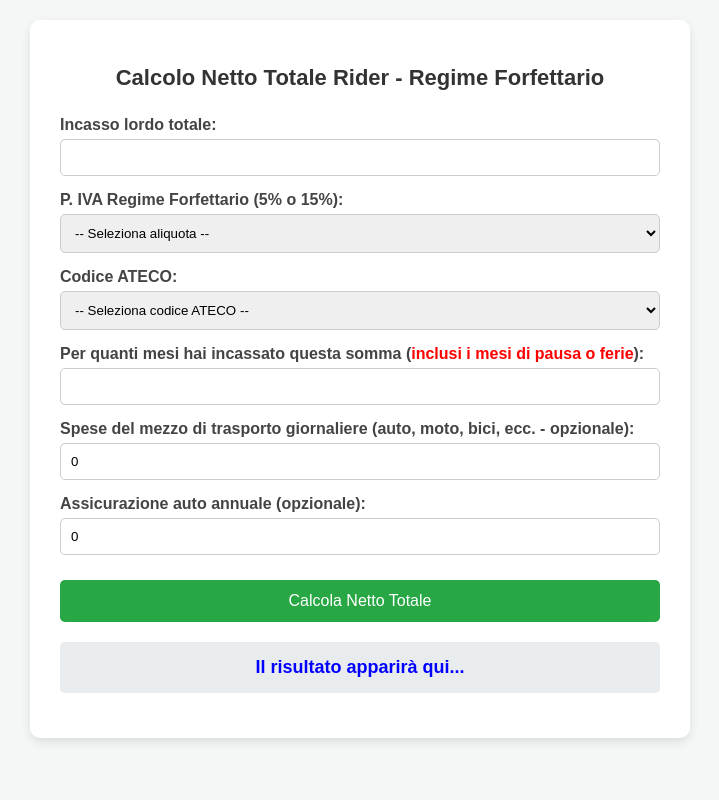
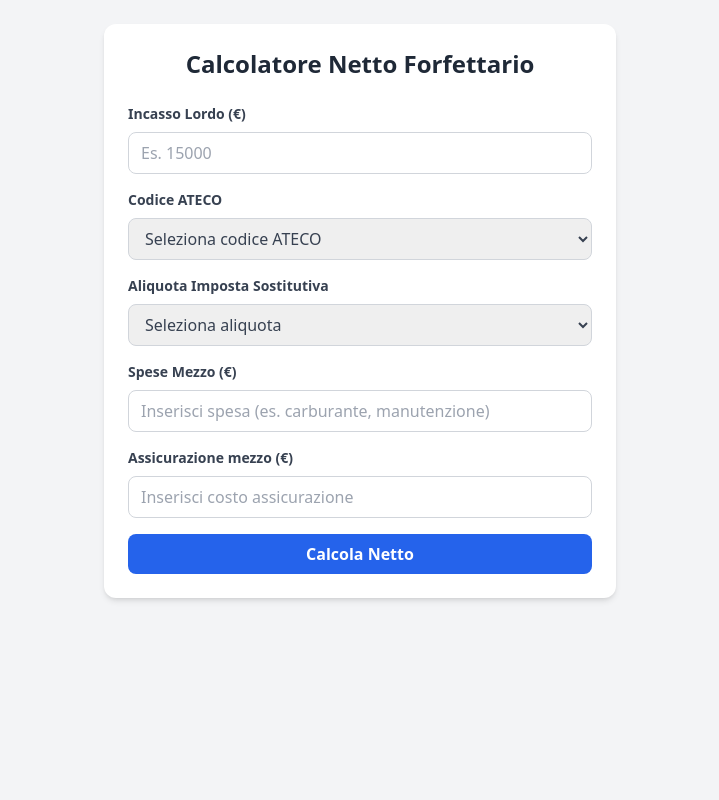
Before and after one commit to alihky/delivery-calculator, a FastAPI app: page / in a window 1280 px wide. Shown: the whole page, without its empty margins (280-999 px from the left). Run offline with FastAPI, Linux system fonts and the light colour scheme; some libraries are stand-ins or nearby versions.

Commit message:
Remove default values from select fields and inputs

```diff
--- a/templates/index.html
+++ b/templates/index.html
@@ -1,132 +1,75 @@
 <!DOCTYPE html>
-<html dir="ltr" lang="it">
+<html lang="it">
 <head>
+    <meta charset="UTF-8">
     <meta name="viewport" content="width=device-width, initial-scale=1.0">
-    <meta charset="UTF-8">
-    <title>Calcolo Netto Totale Rider - Regime Forfettario</title>
-    <style>
-        body { font-family: Arial, sans-serif; background-color: #f4f7f6; margin: 0; padding: 20px; }
-        .container { max-width: 600px; margin: 0 auto; background: white; padding: 30px; border-radius: 10px; box-shadow: 0 4px 10px rgba(0,0,0,0.1); }
-        h1 { color: #333; font-size: 22px; text-align: center; margin-bottom: 25px; }
-        label { display: block; margin-bottom: 5px; font-weight: bold; color: #444; }
-        input, select { width: 100%; padding: 10px; border: 1px solid #ccc; border-radius: 5px; box-sizing: border-box; margin-bottom: 15px; }
-        button { width: 100%; background-color: #28a745; color: white; padding: 12px; border: none; border-radius: 5px; font-size: 16px; cursor: pointer; margin-top: 10px; }
-        button:hover { background-color: #218838; }
-        #result { font-size: 18px; text-align: center; margin-top: 20px; padding: 15px; border-radius: 5px; background: #e9ecef; }
-    </style>
+    <title>Calcolatore Netto Forfettario - Rider</title>
+    <!-- Tailwind CSS -->
+    <script src="https://cdn.tailwindcss.com"></script>
 </head>
-<body>
-    <div class="container">
-        <h1>Calcolo Netto Totale Rider - Regime Forfettario</h1>
+<body class="bg-gray-100 min-h-screen py-6 px-4">
+    <div class="max-w-md mx-auto bg-white rounded-xl shadow-md overflow-hidden md:max-w-lg p-6">
+        <h1 class="text-2xl font-bold text-center text-gray-800 mb-6">Calcolatore Netto Forfettario</h1>
 
-        <label>Incasso lordo totale:</label>
-        <input type="number" id="total_income" step="any">
+        <form id="calculatorForm" class="space-y-4">
+            <!-- Incasso Lordo -->
+            <div>
+                <label class="block text-gray-700 text-sm font-bold mb-2">Incasso Lordo (€)</label>
+                <input type="number" step="0.01" name="gross_income" required
+                    class="w-full px-3 py-2 border border-gray-300 rounded-lg focus:outline-none focus:ring-2 focus:ring-blue-500"
+                    placeholder="Es. 15000">
+            </div>
 
-        <label>P. IVA Regime Forfettario (5% o 15%):</label>
-        <select id="tax_rate">
-            <option value="" disabled selected>-- Seleziona aliquota --</option>
-            <option value="5">5%</option>
-            <option value="15">15%</option>
-        </select>
+            <!-- Codice ATECO (بدون افتراضي) -->
+            <div>
+                <label class="block text-gray-700 text-sm font-bold mb-2">Codice ATECO</label>
+                <select name="ateco_code" required class="w-full px-3 py-2 border border-gray-300 rounded-lg focus:outline-none focus:ring-2 focus:ring-blue-500 text-gray-700">
+                    <option value="" disabled selected>Seleziona codice ATECO</option>
+                    <option value="53.20.00">53.20.00 (Delivery / Spedizioni)</option>
+                    <option value="82.99.99">82.99.99 (Altri servizi di supporto)</option>
+                </select>
+            </div>
 
-        <label>Codice ATECO:</label>
-        <select id="ateco_code">
-            <option value="" disabled selected>-- Seleziona codice ATECO --</option>
-            <option value="53.20.00">53.20.00 (Gestione Separata - % variabile)</option>
-            <option value="82.99.99">82.99.99 (Commercianti - Contributo fisso)</option>
-        </select>
+            <!-- Aliquota Imposta Sostitutiva (بدون افتراضي) -->
+            <div>
+                <label class="block text-gray-700 text-sm font-bold mb-2">Aliquota Imposta Sostitutiva</label>
+                <select name="tax_rate" required class="w-full px-3 py-2 border border-gray-300 rounded-lg focus:outline-none focus:ring-2 focus:ring-blue-500 text-gray-700">
+                    <option value="" disabled selected>Seleziona aliquota</option>
+                    <option value="0.05">5% (Nuove attività / Regime startup)</option>
+                    <option value="0.15">15% (Regime forfettario standard)</option>
+                </select>
+            </div>
 
-        <label>Per quanti mesi hai incassato questa somma (<span style="color: red;">inclusi i mesi di pausa o ferie</span>):</label>
-        <input type="number" id="how_many_months" min="1" max="12">
+            <!-- Spese Mezzo -->
+            <div>
+                <label class="block text-gray-700 text-sm font-bold mb-2">Spese Mezzo (€)</label>
+                <input type="number" step="0.01" name="vehicle_expense"
+                    class="w-full px-3 py-2 border border-gray-300 rounded-lg focus:outline-none focus:ring-2 focus:ring-blue-500"
+                    placeholder="Inserisci spesa (es. carburante, manutenzione)">
+            </div>
 
-        <label>Spese del mezzo di trasporto giornaliere (auto, moto, bici, ecc. - opzionale):</label>
-        <input type="number" id="car_expenses_per_day" value="0" step="any" oninput="toggleDaysField()">
+            <!-- Assicurazione mezzo -->
+            <div>
+                <label class="block text-gray-700 text-sm font-bold mb-2">Assicurazione mezzo (€)</label>
+                <input type="number" step="0.01" name="insurance"
+                    class="w-full px-3 py-2 border border-gray-300 rounded-lg focus:outline-none focus:ring-2 focus:ring-blue-500"
+                    placeholder="Inserisci costo assicurazione">
+            </div>
 
-        <div id="days_container" style="display: none;">
-            <label>Giorni lavorati totali:</label>
-            <input type="number" id="how_many_days_worked" min="0" max="365">
+            <!-- Submit Button -->
+            <button type="submit"
+                class="w-full bg-blue-600 text-white font-bold py-2 px-4 rounded-lg hover:bg-blue-700 transition duration-200">
+                Calcola Netto
+            </button>
+        </form>
+
+        <!-- Result Box -->
+        <div id="resultContainer" class="mt-6 hidden bg-gray-50 p-4 rounded-lg border border-gray-200">
+            <h2 class="text-lg font-bold text-gray-800 mb-2">Risultato:</h2>
+            <div id="resultContent" class="text-gray-700 space-y-1 text-sm">
+                <!-- Risultati dinamici -->
+            </div>
         </div>
-
-        <label>Assicurazione auto annuale (opzionale):</label>
-        <input type="number" id="car_insurance" value="0" step="any">
-
-        <button onclick="sendData()">Calcola Netto Totale</button>
-
-        <h2 id="result" style="color: blue;">Il risultato apparirà qui...</h2>
     </div>
-
-    <script>
-        function toggleDaysField() {
-            const expensesVal = document.getElementById('car_expenses_per_day').value;
-            const daysContainer = document.getElementById('days_container');
-            const daysInput = document.getElementById('how_many_days_worked');
-
-            if (expensesVal !== "" && parseFloat(expensesVal) > 0) {
-                daysContainer.style.display = "block";
-            } else {
-                daysContainer.style.display = "none";
-                daysInput.value = "";
-            }
-        }
-
-        async function sendData() {
-            const monthsVal = document.getElementById('how_many_months').value;
-            const incomeVal = document.getElementById('total_income').value;
-            const taxVal = document.getElementById('tax_rate').value;
-            const atecoVal = document.getElementById('ateco_code').value;
-            const expensesVal = document.getElementById('car_expenses_per_day').value;
-            const daysVal = document.getElementById('how_many_days_worked').value;
-            const insuranceVal = document.getElementById('car_insurance').value;
-
-            const resultElement = document.getElementById('result');
-
-            if (incomeVal === "" || monthsVal === "" || taxVal === "" || atecoVal === "") {
-                resultElement.innerText = "❌ Attenzione: compila i campi obbligatori!";
-                resultElement.style.color = "red";
-                return;
-            }
-
-            const expensesNum = expensesVal === "" ? 0 : parseFloat(expensesVal);
-            const daysNum = daysVal === "" ? 0 : parseInt(daysVal);
-
-            if (expensesNum > 0 && daysNum <= 0) {
-                resultElement.innerText = "❌ Attenzione: hai inserito le spese del mezzo, quindi devi inserire anche i giorni lavorati!";
-                resultElement.style.color = "red";
-                return;
-            }
-
-            const requestData = {
-                how_many_months: parseInt(monthsVal),
-                total_income: parseFloat(incomeVal),
-                tax_rate: parseFloat(taxVal),
-                ateco_code: atecoVal,
-                car_expenses_per_day: expensesNum,
-                how_many_days_worked: daysNum,
-                car_insurance: insuranceVal === "" ? 0 : parseFloat(insuranceVal)
-            };
-
-            try {
-                const response = await fetch('/calculation', {
-                    method: 'POST',
-                    headers: { 'Content-Type': 'application/json' },
-                    body: JSON.stringify(requestData)
-                });
-
-                if (!response.ok) {
-                    resultElement.innerText = "❌ Errore: dati inviati non validi!";
-                    resultElement.style.color = "red";
-                    return;
-                }
-
-                const resultData = await response.json();
-                resultElement.innerText = "✅ Netto Totale: " + resultData.net_income + " €";
-                resultElement.style.color = "green";
-
-            } catch (error) {
-                resultElement.innerText = "❌ Impossibile connettersi al server.";
-                resultElement.style.color = "red";
-            }
-        }
-    </script>
 </body>
 </html>
```
